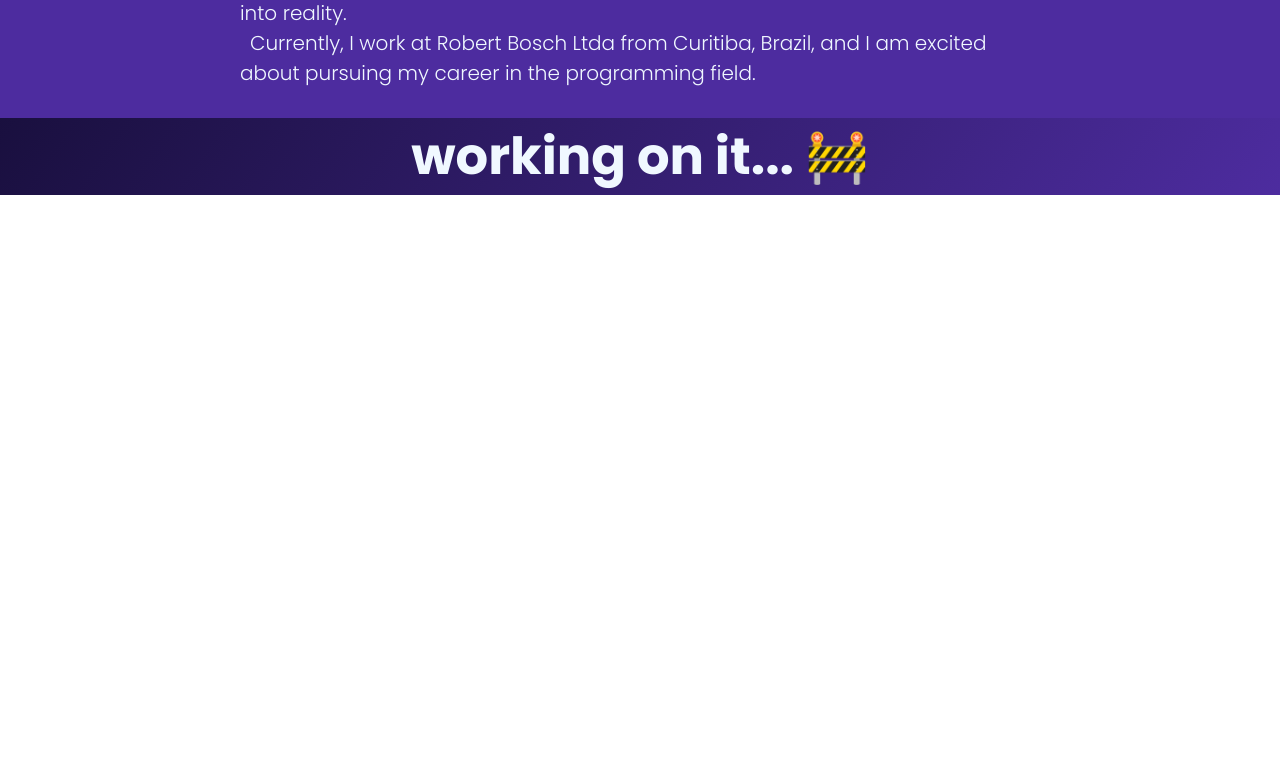
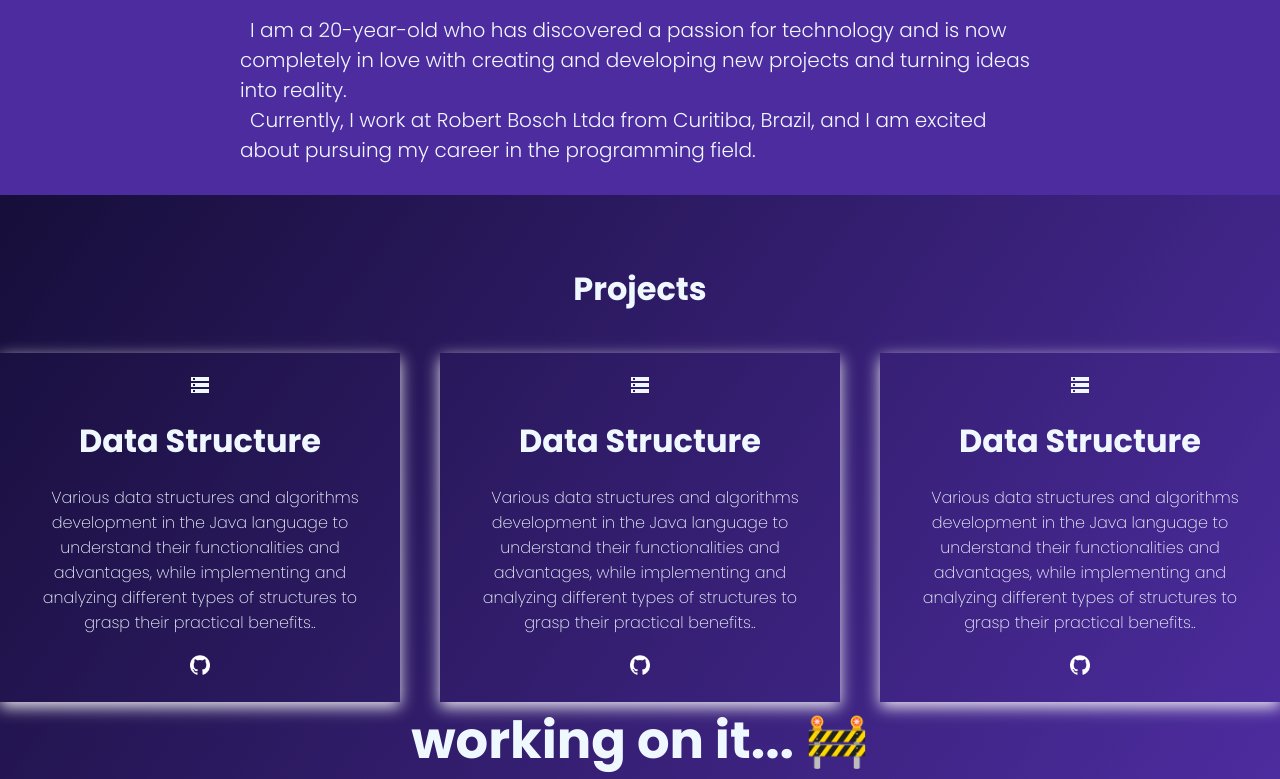
Before and after one commit to kau-menezes/new-portfolio, a React (Vite) app: page / in a window 1280 px wide. Shown: the part 823-1602 px from the top of the page. Before the commit the page ends 1018 px from the top, so only its background shows below. Built offline with nearby package versions, Linux system fonts and the light colour scheme.

Commit message:
projetos

```diff
--- a/index.html
+++ b/index.html
@@ -7,6 +7,9 @@
 
     <!-- google fonts -->
     <link rel="preconnect" href="https://fonts.googleapis.com">
+
+    <!-- google icons -->
+    <link rel="stylesheet" href="https://fonts.googleapis.com/css2?family=Material+Symbols+Outlined:opsz,wght,FILL,GRAD@20..48,100..700,0..1,-50..200" />
     <link rel="preconnect" href="https://fonts.gstatic.com" crossorigin>
     <link href="https://fonts.googleapis.com/css2?family=Poppins:ital,wght@0,100;0,200;0,300;0,400;0,500;0,600;0,700;0,800;0,900;1,100;1,200;1,300;1,400;1,500;1,600;1,700;1,800;1,900&display=swap" rel="stylesheet">
 
--- a/src/App.jsx
+++ b/src/App.jsx
@@ -1,6 +1,7 @@
 import About from "./components/About"
 import Greetings from "./components/Greetings"
 import Header from "./components/Header"
+import Projects from "./components/Projects"
 import "./index.css"
 
 function App() {
@@ -10,7 +11,9 @@ function App() {
       <Header/>
       <main>
         <Greetings/>
+        <h1>ARRUMAR OS LINKS TÁ</h1>
         <About/>
+        <Projects/>
         <h1>working on it... 🚧</h1>
       </main>
     </>
--- /dev/null
+++ b/src/components/Projects/index.jsx
@@ -0,0 +1,29 @@
+import style from "./projects.module.css"
+
+export default function Projects() {
+    return (
+        <div className={style.projects}>
+        <h3 className={style.title}>Projects</h3>
+        <div className={style.projectsContainer}>
+            <div className={style.card}>
+                <span className={["material-symbols-outlined"]}>storage</span>
+                <h3>Data Structure</h3>
+                <p className={style.projectText} >Various data structures and algorithms development in the Java language to understand their functionalities and advantages, while implementing and analyzing different types of structures to grasp their practical benefits..</p>
+                <a href=""><img className={style.gitLogo} src="../../../src/img/github-logo.png" alt="" /></a>
+            </div>
+            <div className={style.card}>
+                <span className={["material-symbols-outlined"]}>storage</span>
+                <h3>Data Structure</h3>
+                <p className={style.projectText} >Various data structures and algorithms development in the Java language to understand their functionalities and advantages, while implementing and analyzing different types of structures to grasp their practical benefits..</p>
+                <a href=""><img className={style.gitLogo} src="../../../src/img/github-logo.png" alt="" /></a>
+            </div>
+            <div className={style.card}>
+                <span className={["material-symbols-outlined"]}>storage</span>
+                <h3>Data Structure</h3>
+                <p className={style.projectText} >Various data structures and algorithms development in the Java language to understand their functionalities and advantages, while implementing and analyzing different types of structures to grasp their practical benefits..</p>
+                <a href=""><img className={style.gitLogo} src="../../../src/img/github-logo.png" alt="" /></a>
+            </div>
+        </div>
+        </div>
+    )
+}
--- /dev/null
+++ b/src/components/Projects/projects.module.css
@@ -0,0 +1,43 @@
+.projects {
+    margin-top: 70px;
+    display: flex;
+    flex-direction: column;
+    gap: 40px;
+}
+
+.title {
+    text-align: center;
+}
+
+.projectsContainer {
+    display: flex;
+    flex-wrap: wrap;
+    justify-content: center;
+    gap: 40px;
+
+    width: 100%;
+}
+
+.card {
+    display: flex;
+    flex-direction: column;
+    align-items: center;
+    gap: 20px;
+
+    width: 400px;
+    padding: 20px;
+    max-width: 400px;
+
+    box-shadow: rgba(255, 255, 255, 0.9) 0px 5px 15px;
+}
+
+.gitLogo {
+    width: 20px;
+    height: 20px;
+}
+
+.projectText {
+    font-weight: 200;
+    text-indent: 10px;
+    text-align: center;
+}
```
